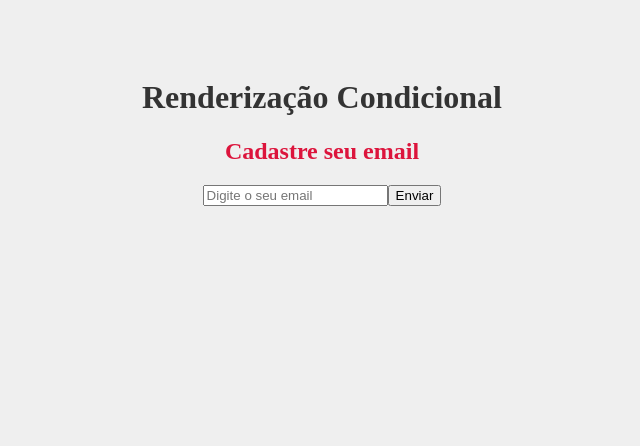
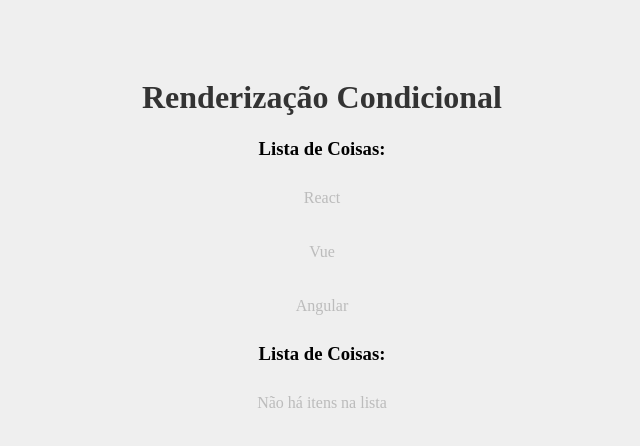
Before and after one commit to aefonso/projeto-react, a React (Create React App) app: page / in a window 1280 px wide. Shown: the top 446 px of the page, without its empty margins (318-958 px from the left). Built offline with nearby package versions, Linux system fonts and the light colour scheme.

Commit message:
feat: renderização de listas

```diff
--- a/src/App.js
+++ b/src/App.js
@@ -1,11 +1,15 @@
 import './App.css';
 import Coondicional from './components/Coondicional';
+import OutraLista from './components/OutraLista';
+function App() {
 
-function App() {
+  const meusItems = ['React', 'Vue', 'Angular']
+
   return (
     <div className="App">
       <h1>Renderização Condicional</h1>
-      <Coondicional/>
+      <OutraLista itens={meusItems} />
+      <OutraLista itens={[]} />
     </div>
   );
 }
--- /dev/null
+++ b/src/components/OutraLista.js
@@ -0,0 +1,16 @@
+function OutraLista({ itens }) {
+  return(
+    <>
+      <h3>Lista de Coisas:</h3>
+      {itens.length > 0 ? (
+        itens.map((item, index) => (
+          <p key={index}>{item}</p>
+        ))):(
+          <p>Não há itens na lista</p>
+        )}
+    </>
+  )
+
+}
+
+export default OutraLista
```
